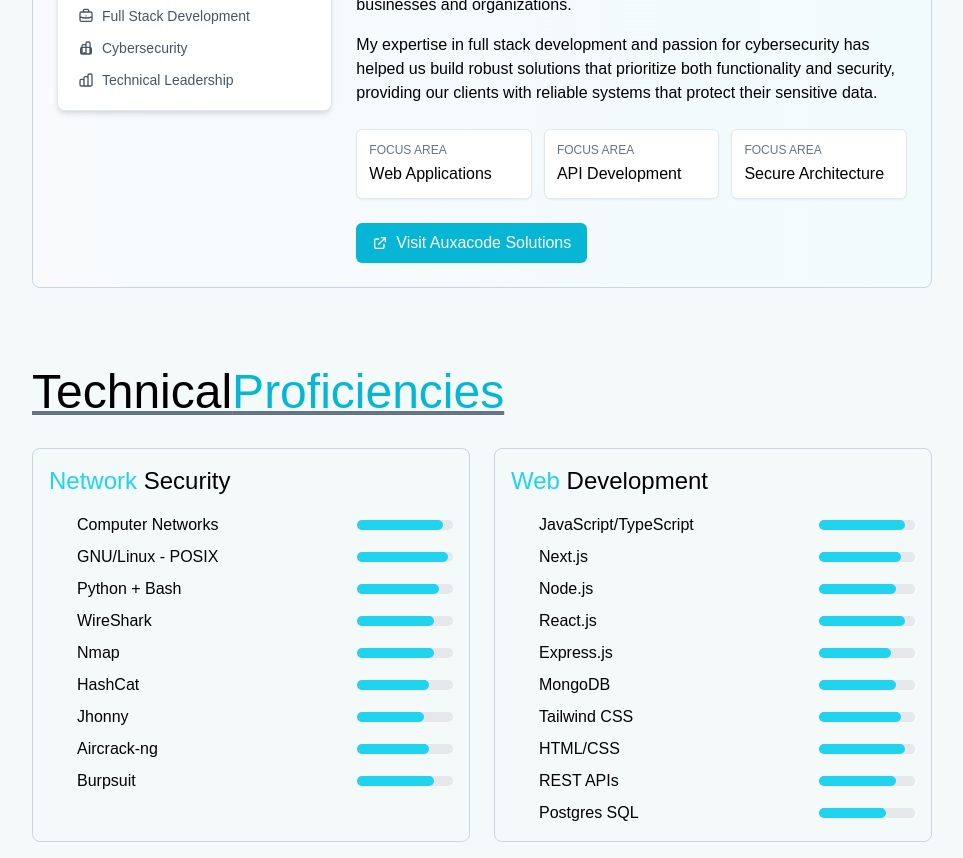
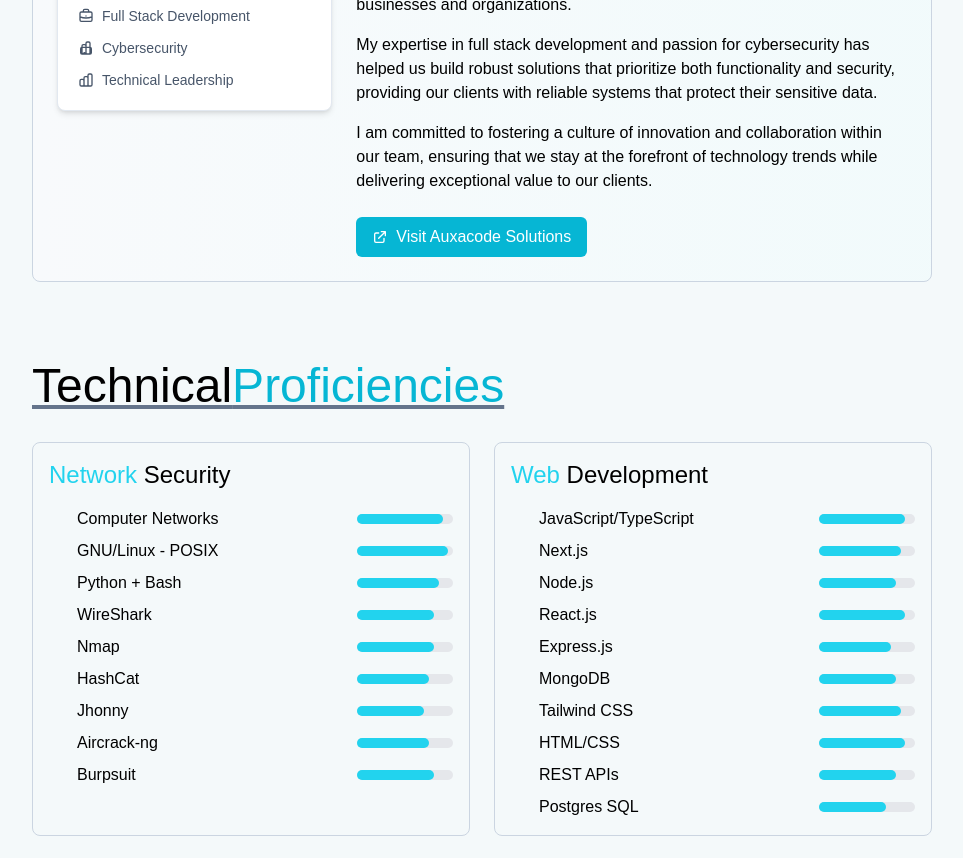
Before and after one commit to StarOne01/StarOne01.github.io, a Next.js app: page / in a window 1280 px wide. Shown: the part 3720-4578 px from the top of the page, without its empty margins (158-1121 px from the left). Built offline with nearby package versions, Linux system fonts and the light colour scheme; a web font is replaced by a local one.

Commit message:
fix: update Professional section to enhance narrative and remove focus areas

```diff
--- a/src/app/page.tsx
+++ b/src/app/page.tsx
@@ -358,22 +358,9 @@ function Professional() {
             <p className="mb-4">
               My expertise in full stack development and passion for cybersecurity has helped us build robust solutions that prioritize both functionality and security, providing our clients with reliable systems that protect their sensitive data.
             </p>
-
-            <div className="mt-6 grid grid-cols-2 md:grid-cols-3 gap-3">
-              <div className="p-3 bg-white dark:bg-slate-800 border border-slate-200 dark:border-slate-700 rounded-md shadow-sm">
-                <div className="text-xs uppercase text-slate-500 dark:text-slate-400 mb-1">Focus Area</div>
-                <div className="font-medium">Web Applications</div>
-              </div>
-              <div className="p-3 bg-white dark:bg-slate-800 border border-slate-200 dark:border-slate-700 rounded-md shadow-sm">
-                <div className="text-xs uppercase text-slate-500 dark:text-slate-400 mb-1">Focus Area</div>
-                <div className="font-medium">API Development</div>
-              </div>
-              <div className="p-3 bg-white dark:bg-slate-800 border border-slate-200 dark:border-slate-700 rounded-md shadow-sm">
-                <div className="text-xs uppercase text-slate-500 dark:text-slate-400 mb-1">Focus Area</div>
-                <div className="font-medium">Secure Architecture</div>
-              </div>
-            </div>
-
+            <p className="mb-4">
+              I am committed to fostering a culture of innovation and collaboration within our team, ensuring that we stay at the forefront of technology trends while delivering exceptional value to our clients.
+            </p>
             <div className="mt-6">
               <a
                 href="https://auxacode.com"
```
